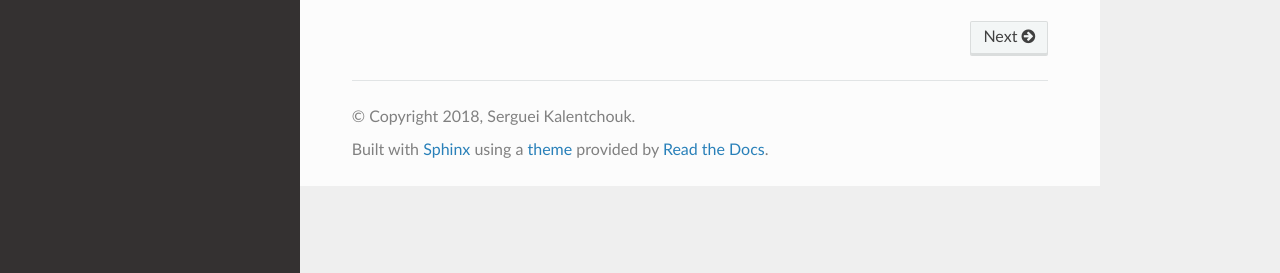
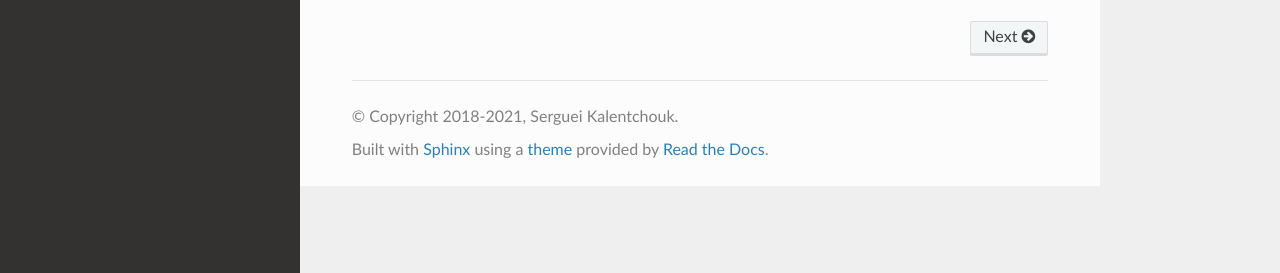
Before and after one commit to serguei-k/maya-math-nodes, a Sphinx documentation site: the page built from docs/source/index.rst, in a window 1280 px wide. Shown: the part 624-897 px from the top of the page. Built offline with Sphinx 7.4.7 and the Read the Docs theme 2.0.0, drawn with Linux system fonts in a browser that asks for light colours.

Commit message:
update copyright

```diff
--- a/docs/source/conf.py
+++ b/docs/source/conf.py
@@ -20,7 +20,7 @@
 # -- Project information -----------------------------------------------------
 
 project = u'Maya Math Nodes'
-copyright = u'2018, Serguei Kalentchouk'
+copyright = u'2018-2021, Serguei Kalentchouk'
 author = u'Serguei Kalentchouk'
 
 # The short X.Y version
```
